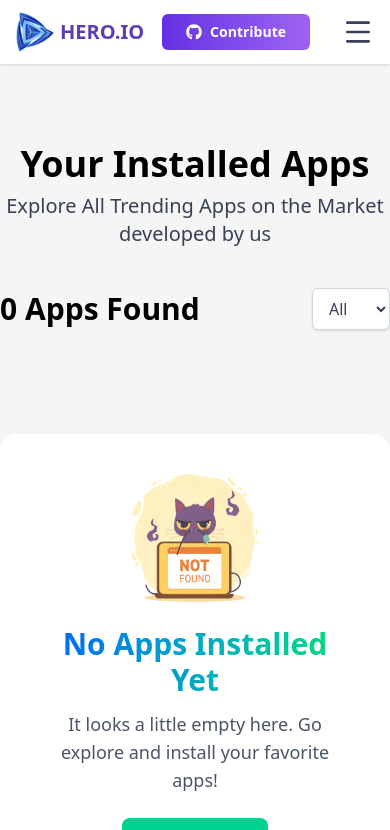
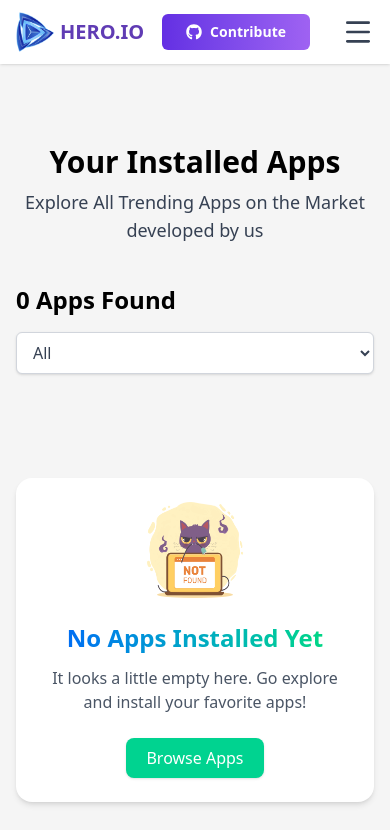
Before and after one commit to mdriyazakondo/Assignment-8.0, a React (Vite) app: page /installation in a window 390 px wide. Shown: the top 830 px of the page. Built offline with nearby package versions, Linux system fonts and the light colour scheme.

Commit message:
responsive intelled

```diff
--- a/src/pages/Installed/Installed.jsx
+++ b/src/pages/Installed/Installed.jsx
@@ -18,7 +18,7 @@ const Installed = () => {
         setInstalledApps(apps);
         await delay;
       } catch (error) {
-        console.error(err);
+        console.error(error);
         await delay;
       } finally {
         setLoading(false);
@@ -31,7 +31,7 @@ const Installed = () => {
     const removeItem = installedApps.filter((item) => item.id !== id);
     setInstalledApps(removeItem);
     localStorage.setItem("installedApps", JSON.stringify(removeItem));
-    toast.info("App uninstalled successfully !");
+    toast.info("App uninstalled successfully!");
   };
 
   const sortedData = [...installedApps].sort((a, b) => {
@@ -43,18 +43,21 @@ const Installed = () => {
   return loading ? (
     <Loading />
   ) : (
-    <div className="bg-[#f5f5f5] min-h-screen py-10">
+    <div className="bg-[#f5f5f5] min-h-screen py-10 px-4 sm:px-6 md:px-8">
+      {/* Header */}
       <div className="text-center my-10">
-        <h2 className="text-4xl font-bold ">Your Installed Apps</h2>
-        <p className="text-gray-700 text-xl mt-2">
+        <h2 className="text-3xl sm:text-4xl font-bold">Your Installed Apps</h2>
+        <p className="text-gray-700 text-lg sm:text-xl mt-2">
           Explore All Trending Apps on the Market developed by us
         </p>
       </div>
-      <div className="max-w-7xl mx-auto mb-6 flex items-center justify-between ">
-        <h2 className="text-3xl font-semibold">
+
+      {/* Top bar */}
+      <div className="max-w-7xl mx-auto mb-6 flex flex-col sm:flex-row items-start sm:items-center justify-between gap-4">
+        <h2 className="text-2xl sm:text-3xl font-semibold">
           {installedApps.length} Apps Found
         </h2>
-        <div className="w-1/5">
+        <div className="w-full sm:w-1/3 md:w-1/5">
           <select
             value={sortOrder}
             onChange={(e) => setSortOrder(e.target.value)}
@@ -67,65 +70,68 @@ const Installed = () => {
         </div>
       </div>
 
+      {/* No apps installed */}
       {installedApps.length === 0 ? (
         <div className="max-w-7xl mx-auto py-20 flex flex-col items-center justify-center text-center">
-          <div className="bg-white shadow-md rounded-2xl p-10 w-full md:w-1/2 transition-transform transform hover:-translate-y-1 duration-300">
+          <div className="bg-white shadow-md rounded-2xl p-6 sm:p-10 w-full sm:w-4/5 md:w-1/2 transition-transform transform hover:-translate-y-1 duration-300">
             <img
               src="/assets/App-Error.png"
               alt="No apps"
-              className="w-32 h-32 mx-auto mb-6 opacity-80"
+              className="w-24 sm:w-32 h-24 sm:h-32 mx-auto mb-6 opacity-80"
             />
-            <h2 className="text-3xl font-bold bg-gradient-to-r from-blue-600 to-green-400 bg-clip-text text-transparent mb-3">
+            <h2 className="text-2xl sm:text-3xl font-bold bg-gradient-to-r from-blue-600 to-green-400 bg-clip-text text-transparent mb-3">
               No Apps Installed Yet
             </h2>
-            <p className="text-gray-600 text-lg">
+            <p className="text-gray-600 text-base sm:text-lg">
               It looks a little empty here. Go explore and install your favorite
               apps!
             </p>
             <button
               onClick={() => (window.location.href = "/apps")}
-              className="mt-6 px-6 py-2 text-white cursor-pointer bg-[#00d390] rounded-lg shadow hover:bg-[#06c285] transition"
+              className="mt-6 px-5 sm:px-6 py-2 text-white cursor-pointer bg-[#00d390] rounded-lg shadow hover:bg-[#06c285] transition"
             >
               Browse Apps
             </button>
           </div>
         </div>
       ) : (
-        <div className="max-w-7xl mx-auto space-y-8">
+        // Apps list
+        <div className="max-w-7xl mx-auto grid grid-cols-1 sm:grid-cols-2 lg:grid-cols-3 gap-6">
           {sortedData.map((app) => (
             <div
               key={app.id}
-              className="bg-white rounded-lg shadow-md p-5 flex  items-center justify-between"
+              className="bg-white rounded-lg shadow-md p-5 flex flex-col sm:flex-row items-center sm:items-start justify-between gap-4 hover:-translate-y-1 transition-transform duration-300"
             >
-              <div className="flex items-center gap-3">
+              <div className="flex flex-col sm:flex-row items-center sm:items-start gap-3">
                 <img
                   src={app.image}
                   alt={app.title}
-                  className="w-12 h-12 object-cover rounded-md mb-4 bg-gray-600"
+                  className="w-16 h-16 object-cover rounded-md bg-gray-200"
                 />
-                <div>
-                  <h3 className="text-xl font-semibold mb-2">{app.title}</h3>
-
-                  <div className="flex items-center gap-3">
-                    <p className="text-green-500 mb-4 flex items-center font-medium gap-1 text-xl">
-                      <MdOutlineFileDownload className="h-5 w-5 " />
+                <div className="text-center sm:text-left">
+                  <h3 className="text-lg sm:text-xl font-semibold mb-2">
+                    {app.title}
+                  </h3>
+                  <div className="flex flex-wrap justify-center sm:justify-start items-center gap-3">
+                    <p className="text-green-500 flex items-center font-medium gap-1 text-base sm:text-lg">
+                      <MdOutlineFileDownload className="h-5 w-5" />
                       {app.size}M
                     </p>
-                    <p className="text-amber-600 mb-4 flex items-center font-medium gap-1 text-xl">
+                    <p className="text-amber-600 flex items-center font-medium gap-1 text-base sm:text-lg">
                       <MdOutlineStar />
                       {app.ratings.length}
                     </p>
-                    <p className="text-gray-600  mb-4 flex items-center font-medium gap-1 text-xl">
+                    <p className="text-gray-600 flex items-center font-medium gap-1 text-base sm:text-lg">
                       {app.downloads} MB
                     </p>
                   </div>
                 </div>
               </div>
               <button
-                className="py-2 px-6 bg-[#00d390] text-white rounded-md cursor-pointer hover:bg-[#00d390] transition"
+                className="w-full sm:w-auto py-2 px-5 bg-[#00d390] text-white rounded-md cursor-pointer hover:bg-[#06c285] transition"
                 onClick={() => removeStorage(app.id)}
               >
-                UnInstalled
+                Uninstall
               </button>
             </div>
           ))}
```
Also changed, not shown: 1 other file (tests, documents, lock files or other folders).
